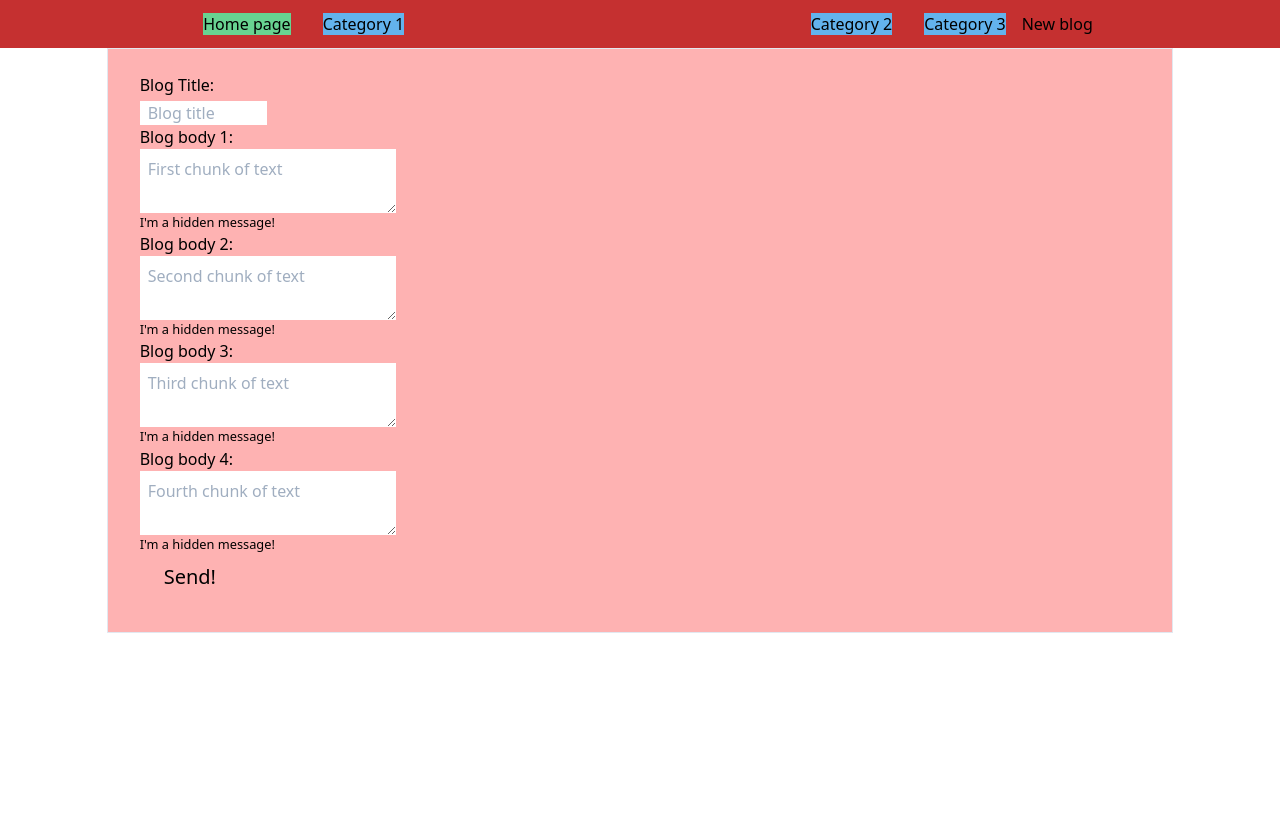
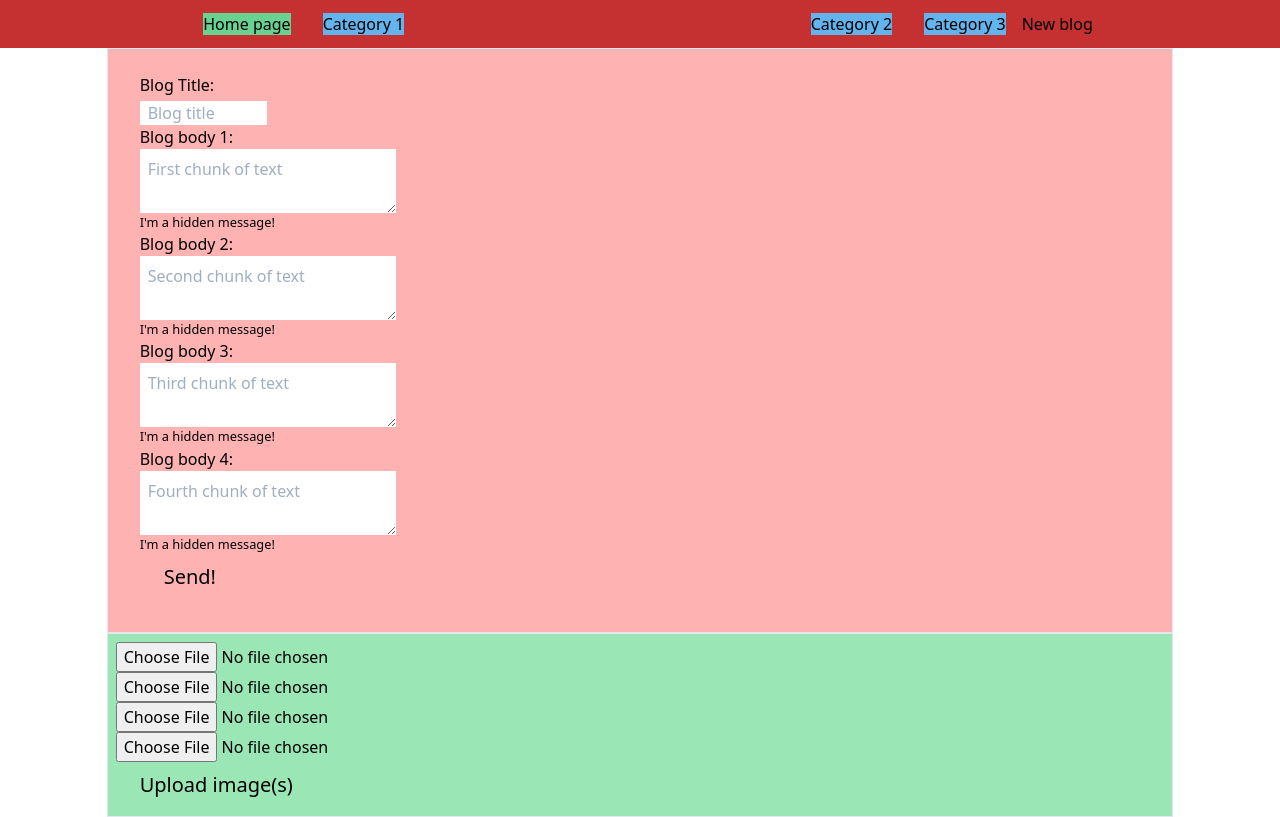
Before and after one commit to dionleung14/meagan-blog, a React (Create React App) app: page /new in a window 1280 px wide. Built offline with nearby package versions, Linux system fonts and the light colour scheme.

Commit message:
added cloudinary support for one image. multiple images still troubleshooting

```diff
--- a/package.json
+++ b/package.json
@@ -8,6 +8,7 @@
     "@testing-library/react": "^9.5.0",
     "@testing-library/user-event": "^7.2.1",
     "axios": "^0.20.0",
+    "dotenv": "^8.2.0",
     "react": "^16.13.1",
     "react-dom": "^16.13.1",
     "react-router-dom": "^5.2.0",
--- a/src/components/NewBlog.js
+++ b/src/components/NewBlog.js
@@ -1,5 +1,6 @@
 import React, { useState } from "react";
 import API from "../utils/API";
+// import axios from "axios";
 
 export default function NewBlog() {
   const [blogState, setBlogState] = useState({
@@ -8,13 +9,18 @@ export default function NewBlog() {
     bodyTwo: "",
     bodyThree: "",
     bodyFour: "",
-    category: "",
+    // category: "",
+    imageOneURL: "",
+    imageTwoURL: "",
+    imageThreeURL: "",
+    imageFourURL: "",
   });
 
-  const [contactMethodState, setContactMethodState] = useState({
-    email: false,
-    call: false,
-    text: false,
+  const [imageState, setImageState] = useState({
+    imageOne: "",
+    imageTwo: "",
+    imageThree: "",
+    imageFour: "",
   });
 
   const [formSuccessState, setFormSuccessState] = useState({
@@ -23,37 +29,84 @@ export default function NewBlog() {
     failure: false,
   });
 
+  const cloudName = "leungdion";
+  const resourceType = "image";
+  const cloudPreset = "meaganblog";
+  const cloudinaryURL = `https://api.cloudinary.com/v1_1/${cloudName}/${resourceType}/upload`;
+
   const handleNewBlog = (event) => {
     event.preventDefault();
+    // display sending message
     setFormSuccessState({
       ...formSuccessState,
       sendingState: true,
     });
+    // hardcoded self-check, 12 second countdown for sending a blog
     let failureCountdown = setTimeout(() => {
+      setFormSuccessState({
+        ...formSuccessState,
+        sendingState: false,
+        failure: true,
+      });
       console.log("failure");
     }, 12000);
-    let { title, bodyOne, bodyTwo, bodyThree, bodyFour } = blogState;
+    // send the image to cloudinary
+    // let uploadImage = new FormData();
+    // uploadImage.append("file", imageState.imageOne);
+    // uploadImage.append("upload_preset", cloudPreset);
+    // fetch(cloudinaryURL, {
+    //   method: "POST",
+    //   body: uploadImage,
+    // })
+    //   .then((response) => {
+    //     return response.text();
+    //   })
+    //   .then((data) => {
+    //     let returnedData = JSON.parse(data);
+    // get the URL back and put it in blogState as imageOneURL
+    // setBlogState({
+    //   ...blogState,
+    //   imageOneURL: returnedData.url,
+    // });
+    // })
+    // .then(() => {
+    let {
+      title,
+      bodyOne,
+      bodyTwo,
+      bodyThree,
+      bodyFour,
+      imageOneURL,
+      imageTwoURL,
+      imageThreeURL,
+      imageFourURL,
+    } = blogState;
+    // let { imageOneURL } = imageState;
     let filledBlog = {
       title,
       bodyOne,
       bodyTwo,
       bodyThree,
       bodyFour,
+      imageOneURL,
+      imageTwoURL,
+      imageThreeURL,
+      imageFourURL,
     };
     API.submitBlog(filledBlog).then((res) => {
       if (res.status === 200) {
         clearTimeout(failureCountdown);
-        setBlogState({
-          title: "",
-          bodyOne: "",
-          bodyTwo: "",
-          bodyThree: "",
-          bodyFour: "",
-        });
-        setContactMethodState({
-          email: false,
-          call: false,
-          text: false,
+        // setBlogState({
+        //   title: "",
+        //   bodyOne: "",
+        //   bodyTwo: "",
+        //   bodyThree: "",
+        //   bodyFour: "",
+        //   imageOneURL: "",
+        // });
+        setImageState({
+          imageOne: "",
+          // imageOneURL: "",
         });
         setFormSuccessState({
           formSuccess: true,
@@ -73,6 +126,8 @@ export default function NewBlog() {
         });
       }
     });
+    // });
+    // });
     // .catch((err) => console.log(err))
     // );
     // console.log(contactFormFilled);
@@ -87,6 +142,53 @@ export default function NewBlog() {
       ...blogState,
       [event.target.name]: event.target.value,
     });
+  };
+
+  const handleNewPhoto = (event) => {
+    event.preventDefault();
+    // let returnURL = "";
+    let uploadImage = new FormData();
+    // for (let i = 0; i < imageState.length; i++) {
+    // for (const [key, value] of Object.entries(imageState)) {
+    //   uploadImage.append("file", value);
+    //   uploadImage.append("upload_preset", cloudPreset);
+    // }
+    // console.log("finished appending");
+    // console.log(uploadImage.entries());
+    uploadImage.append("file", imageState.imageOne);
+    // uploadImage.append("file", imageState.imageTwo);
+    // uploadImage.append("file", imageState.imageThree);
+    // uploadImage.append("file", imageState.imageFour);
+    uploadImage.append("upload_preset", cloudPreset);
+    fetch(cloudinaryURL, {
+      method: "POST",
+      body: uploadImage,
+    })
+      .then((response) => {
+        return response.text();
+      })
+      .then((data) => {
+        // returnURL = data.url;
+        // console.log(data.url);
+        // console.log(JSON.parse(data));
+        let returnedData = JSON.parse(data);
+        // a string!!!
+        setBlogState({
+          ...blogState,
+          imageOneURL: returnedData.url,
+        });
+      });
+    // console.log(returnURL);
+  };
+
+  const imageChange = (event) => {
+    setImageState({
+      ...imageState,
+      [event.target.name]: event.target.files[0],
+    });
+
+    // console.log("event.target.value is " + event.target.value);
+    // console.log("event.target.files is " + event.target.files[0]);
   };
 
   return (
@@ -120,7 +222,7 @@ export default function NewBlog() {
         {/* Subject and actual message */}
         <div className="flex flex-col items-start lg:px-6">
           {/* <!-- Message --> */}
-          <div className="w-auto">
+          <div className="w-auto flex flex-row">
             <div className="flex flex-col">
               <label htmlFor="message" className="">
                 Blog body 1:
@@ -142,8 +244,9 @@ export default function NewBlog() {
                 </small>
               )}
             </div>
+            {/* <input type="file" name="imageOne" onChange={imageChange} /> */}
           </div>
-          <div className="w-auto">
+          <div className="w-auto flex flex-row">
             <div className="flex flex-col">
               <label htmlFor="message" className="">
                 Blog body 2:
@@ -155,7 +258,7 @@ export default function NewBlog() {
                 name="bodyTwo"
                 placeholder="Second chunk of text"
                 onChange={handleInput}
-                required
+                // required
               />
               {blogState.bodyTwo.length ? (
                 <small>Characters typed: {blogState.bodyTwo.length}</small>
@@ -165,8 +268,9 @@ export default function NewBlog() {
                 </small>
               )}
             </div>
+            {/* <input type="file" /> */}
           </div>
-          <div className="w-auto">
+          <div className="w-auto flex flex-row">
             <div className="flex flex-col">
               <label htmlFor="message" className="">
                 Blog body 3:
@@ -178,7 +282,7 @@ export default function NewBlog() {
                 name="bodyThree"
                 placeholder="Third chunk of text"
                 onChange={handleInput}
-                required
+                // required
               />
               {blogState.bodyThree.length ? (
                 <small>Characters typed: {blogState.bodyThree.length}</small>
@@ -188,8 +292,9 @@ export default function NewBlog() {
                 </small>
               )}
             </div>
+            {/* <input type="file" /> */}
           </div>
-          <div className="w-auto">
+          <div className="w-auto flex flex-row">
             <div className="flex flex-col">
               <label htmlFor="message" className="">
                 Blog body 4:
@@ -201,7 +306,7 @@ export default function NewBlog() {
                 name="bodyFour"
                 placeholder="Fourth chunk of text"
                 onChange={handleInput}
-                required
+                // required
               />
               {blogState.bodyFour.length ? (
                 <small>Characters typed: {blogState.bodyFour.length}</small>
@@ -211,6 +316,7 @@ export default function NewBlog() {
                 </small>
               )}
             </div>
+            {/* <input type="file" /> */}
           </div>
         </div>
 
@@ -245,6 +351,30 @@ export default function NewBlog() {
           <br />
         </div>
       </form>
+      <form
+        className="lg:w-5/6 w-full lg:mx-auto p-2 border border-gray-300 bg-green-300"
+        id="contact-form"
+        onSubmit={handleNewPhoto}
+      >
+        <div className="w-auto flex flex-row">
+          <input type="file" name="imageOne" onChange={imageChange} />
+        </div>
+        <div className="w-auto flex flex-row">
+          <input type="file" name="imageTwo" onChange={imageChange} />
+        </div>
+        <div className="w-auto flex flex-row">
+          <input type="file" name="imageThree" onChange={imageChange} />
+        </div>
+        <div className="w-auto flex flex-row">
+          <input type="file" name="imageFour" onChange={imageChange} />
+        </div>
+        <button
+          type="submit"
+          className="rounded py-2 px-6 bg-dclpal1-400 hover:bg-dclpal1-200 text-xl hover:text-white"
+        >
+          Upload image(s)
+        </button>
+      </form>
     </div>
   );
 }
--- a/src/utils/API.js
+++ b/src/utils/API.js
@@ -18,4 +18,7 @@ export default {
   submitBlog: function (newBlog) {
     return axios.post(`${BASE_URL}/blog`, newBlog);
   },
+  // submitPhoto: function(newImage) {
+  //   return axios.
+  // }
 };
```
Also changed, not shown: 1 other file (tests, documents, lock files or other folders).
